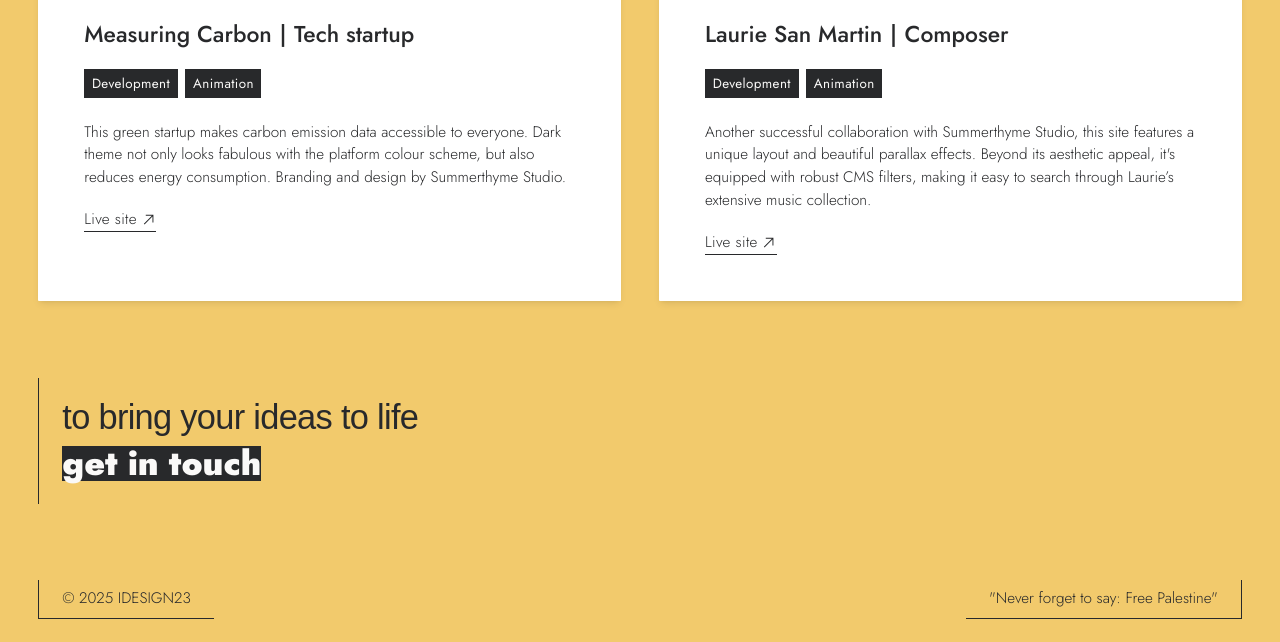
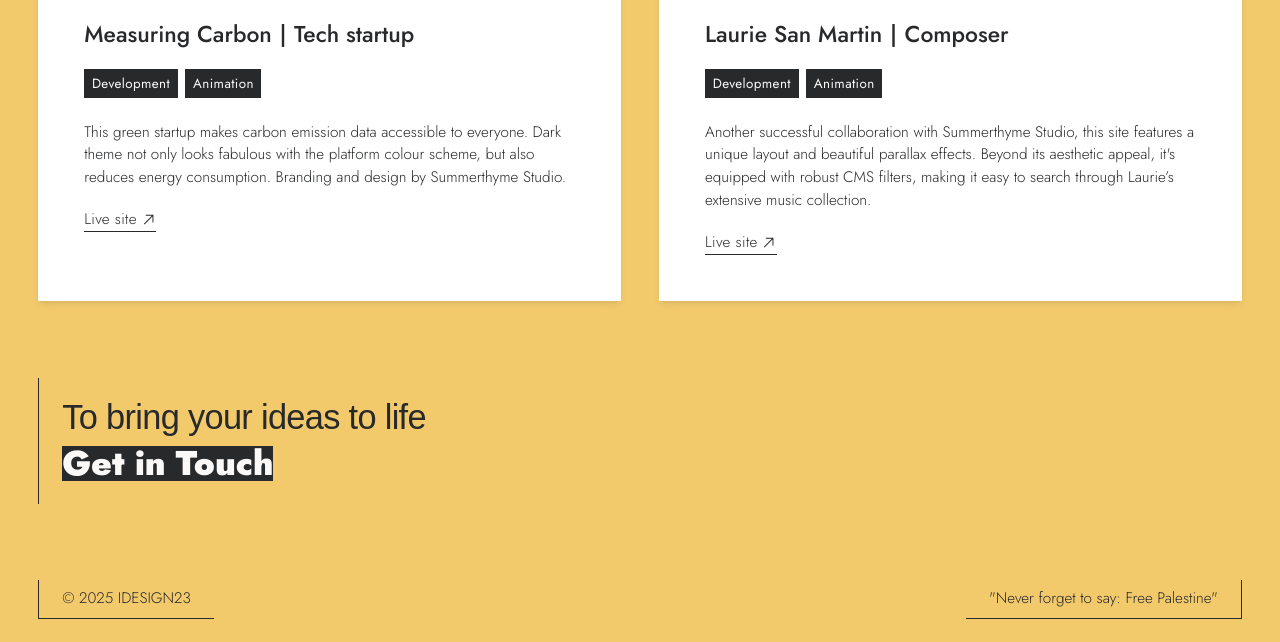
Before and after one commit to irina-zaman/portfolio, a plain HTML site: page index.html in a window 1280 px wide. Shown: the part 2208-2850 px from the top of the page. Drawn offline with nearby package versions, Linux system fonts and the light colour scheme; a web font is replaced by a local one.

Commit message:
Update index.html

```diff
--- a/index.html
+++ b/index.html
@@ -598,8 +598,8 @@ html { font-size: 1.125rem; }
           <div class="container-large">
             <div class="padding-section-large is-no-top">
               <div class="last_wrapper">
-                <div class="header_subtitle">to bring your ideas to life</div>
-                <a href="mailto:irinazaman23@gmail.com?subject=Website%20enquiry" class="last_link">get in touch</a>
+                <div class="header_subtitle">To bring your ideas to life</div>
+                <a href="mailto:irinazaman23@gmail.com?subject=Website%20enquiry" class="last_link">Get in Touch</a>
               </div>
             </div>
           </div>
```
